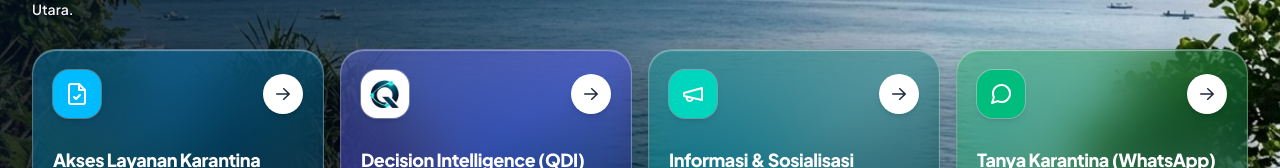
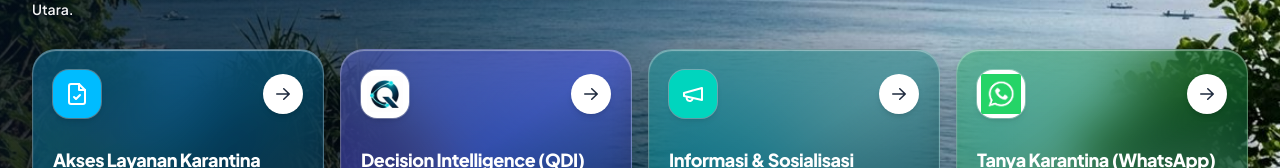
Before and after one commit to forceqeko/PortalLayanan, a React (Vite) app: page / in a window 1280 px wide. Shown: the part 320-488 px from the top of the page. Built offline with nearby package versions, Linux system fonts and the light colour scheme; no server answers.

Commit message:
feat(ui): replace Card 4 WhatsApp icon with official whatsapp.png

```diff
--- a/src/pages/Landing.tsx
+++ b/src/pages/Landing.tsx
@@ -550,19 +550,14 @@ export function LandingPage() {
             className="glass-card-wa group flex min-h-[82px] items-center justify-between gap-3.5 rounded-3xl p-4 text-white transition duration-200 hover:-translate-y-1.5 lg:min-h-[196px] lg:flex-col lg:items-stretch lg:justify-between lg:p-5"
           >
             <div className="flex items-center gap-3.5 lg:w-full lg:justify-between">
-              <div className="flex h-12 w-12 shrink-0 items-center justify-center rounded-2xl bg-emerald-500 text-white shadow-md ring-1 ring-white/30">
-                <svg
-                  aria-hidden="true"
-                  viewBox="0 0 24 24"
-                  fill="none"
-                  stroke="currentColor"
-                  strokeWidth="2"
-                  strokeLinecap="round"
-                  strokeLinejoin="round"
-                  className="h-6 w-6"
-                >
-                  <path d="M21 11.5a8.38 8.38 0 0 1-.9 3.8 8.5 8.5 0 0 1-7.6 4.7 8.38 8.38 0 0 1-3.8-.9L3 21l1.9-5.7a8.38 8.38 0 0 1-.9-3.8 8.5 8.5 0 0 1 4.7-7.6 8.38 8.38 0 0 1 3.8-.9h.5a8.48 8.48 0 0 1 8 8v.5z" />
-                </svg>
+              <div className="flex h-12 w-12 shrink-0 items-center justify-center overflow-hidden rounded-2xl bg-white p-1 shadow-md ring-1 ring-white/30">
+                <img
+                  src={resolvePublicAsset('assets/whatsapp.png')}
+                  alt="Logo Tanya Karantina (WhatsApp)"
+                  loading="eager"
+                  decoding="async"
+                  className="h-full w-full object-contain"
+                />
               </div>
 
               <div className="lg:hidden">
```
Also changed, not shown: public/asset/whatsapp.png (added), public/assets/whatsapp.png (added).
